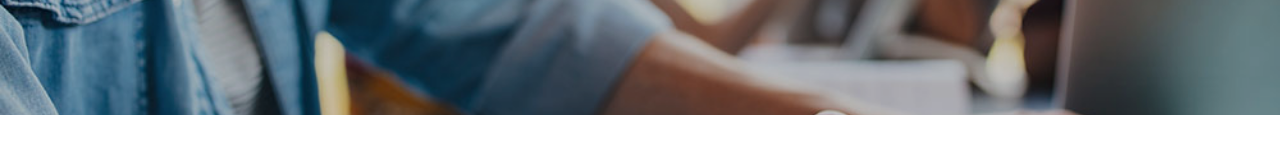
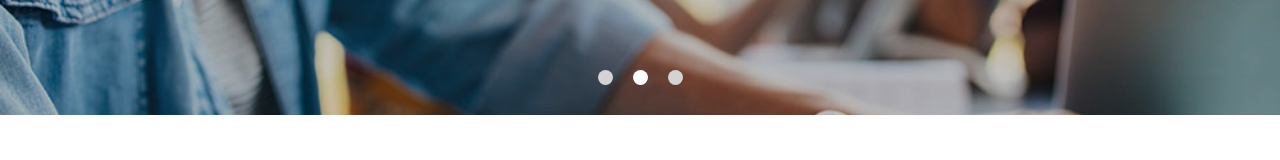
Before and after one commit to AlessioMaria5/proj-html-vuejs, a Vue app: page / in a window 1280 px wide. Shown: the part 435-595 px from the top of the page. Built offline with nearby package versions, Linux system fonts and the light colour scheme.

Commit message:
sliderSpot

```diff
--- a/src/components/Testimonials/iAccTestimonials.vue
+++ b/src/components/Testimonials/iAccTestimonials.vue
@@ -8,12 +8,14 @@
           <h3 class="testimonialName">Joan Collins</h3>
           <h4 class="testimonialRole">Student</h4>
       </hgroup>
+      <SliderSpot />
   </div>
 </template>
 
 <script>
+import SliderSpot from '../sliderSpot.vue';
 export default {
-
+    components: { SliderSpot }
 }
 </script>
 
--- a/src/components/iAccHeader.vue
+++ b/src/components/iAccHeader.vue
@@ -2,16 +2,17 @@
   <div class="header">
       <NavBar />
       <JumboSlider />
-
+      <SliderSpot />
   </div>
 </template>
 
 <script>
 import NavBar from './navBar.vue';
 import JumboSlider from './jumboSlider.vue';
+import SliderSpot from './sliderSpot.vue';
 export default {
     name: "iAccHeader",
-    components: { NavBar, JumboSlider }
+    components: { NavBar, JumboSlider, SliderSpot }
 }
 </script>
 
--- /dev/null
+++ b/src/components/sliderSpot.vue
@@ -0,0 +1,38 @@
+<template>
+  <div class="sliderSpot">
+      <div class="circle"></div>
+      <div class="circle active"></div>
+      <div class="circle"></div>
+  </div>
+</template>
+
+<script>
+export default {
+
+}
+</script>
+
+<style lang="scss">
+    .sliderSpot {
+        position:absolute;
+        bottom: 30px;
+        left: calc(50% - 42.5px);
+        display: flex;
+        gap: 20px;
+
+        .circle {
+
+            border-radius: 50%;
+            width: 15px;
+            height: 15px;
+            background-color: rgb(211, 211, 211);
+
+         }
+         .active {
+
+            background-color:white;
+        }
+
+        }
+
+</style>
```
